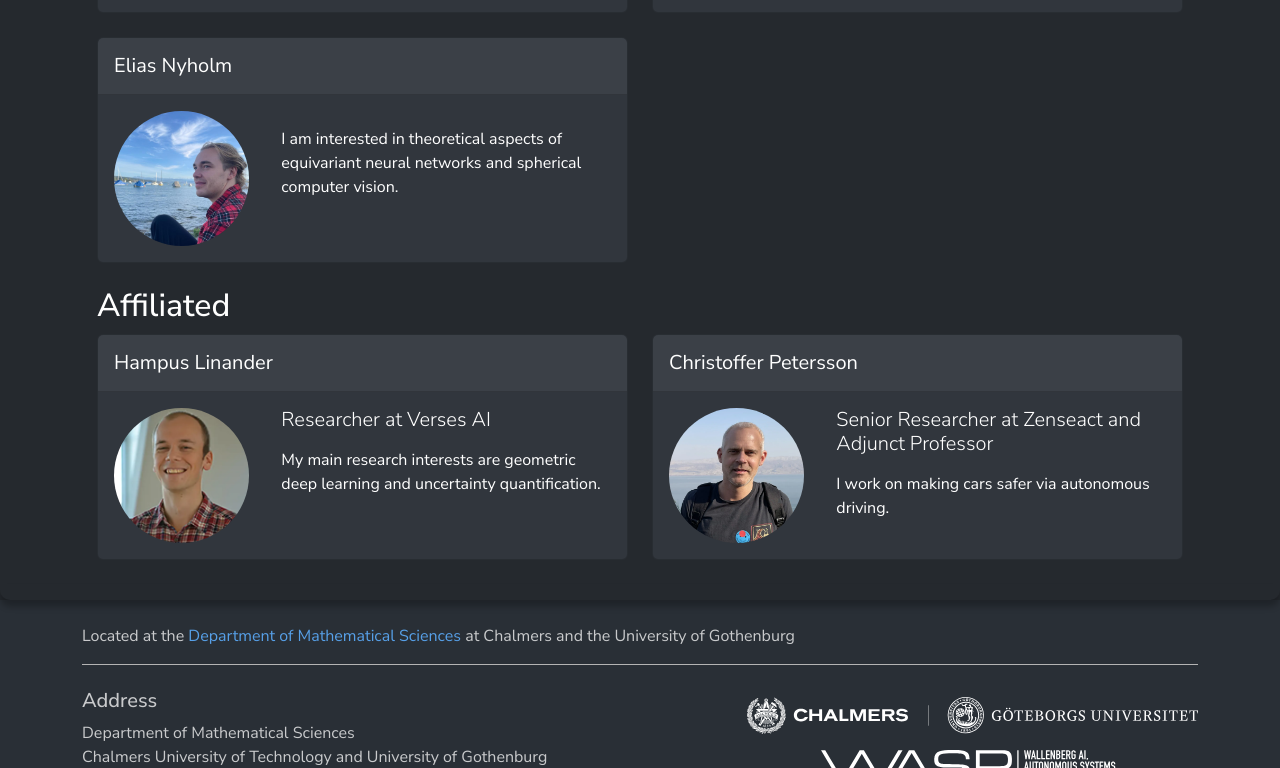
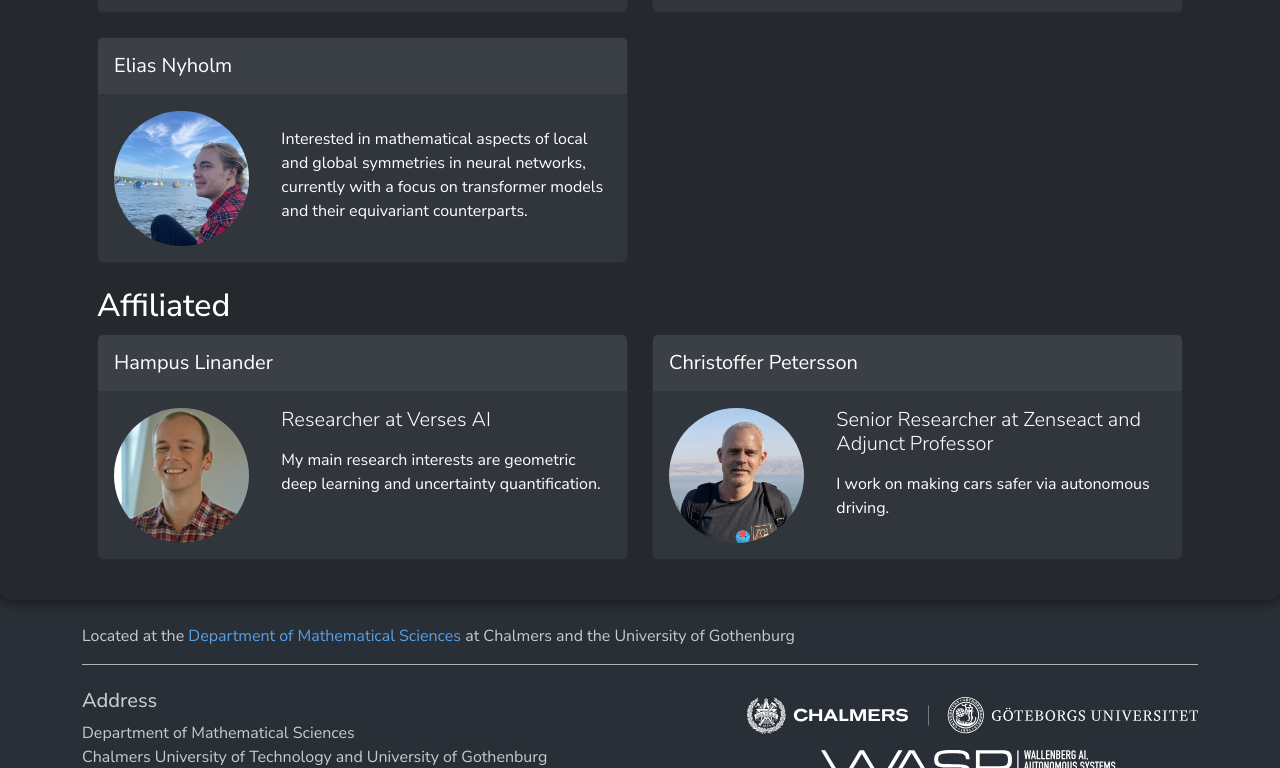
Before and after one commit to GAPinDNNs/gapindnns.github.io, a Jekyll site: the page built from _pages/group_members.html, in a window 1280 px wide and 900 px high, scrolled down 889 px, cut to the strip 132-900 px from the top of the window. Built offline with Jekyll 4.4.1, drawn with Linux system fonts in a browser that asks for light colours; nearby versions of some CDN libraries; some of the changed lines change nothing that is shown.

Commit message:
Add member info

```diff
--- a/collections/_members/Elias_Nyholm.md
+++ b/collections/_members/Elias_Nyholm.md
@@ -2,8 +2,27 @@
 first_name: Elias
 last_name: Nyholm
 short_description: I am interested in theoretical aspects of equivariant neural networks and spherical computer vision.
+short_description: Interested in mathematical aspects of local and global symmetries in neural networks, currently with a focus on transformer models and their equivariant counterparts.
 position: PhD student
+email: eliasny@chalmers.se
+office:
+    number: L3049
+    url: https://maps.chalmers.se/#person:chalmers:eliasny
 image: /assets/images/profile_pictures/Elias_Nyholm.jpg
 github: https://github.com/nyholme
 google_scholar:
 ---
+My interest is broadly in symmetries (local/global, invariances/equivariances) in machine learning models as well as in theoretical physics.
+Many of my current projects revolve around group- or gauge-equivariant neural networks, which are well-studied for example in the form of G-CNNs.
+The goal is to develop a general framework which covers other machine learning models including equivariant transformer models.
+The hope is that such a framework would shed light on the fundamental differences and similarities between different existing equivariant transformer models, as well as relate these to the previous generation of equivariant convolutional neural networks.
+
+The long-term goal is to further introduce sophisticated mathematical tools in the study of neural networks in large and equivariant neural networks in particular.
+I am particularly interested in tools from differential geometry, algebraic topology and representation theory, and I can often draw inspiration from my background in theoretical physics.
+
+Before starting as a PhD at Chalmers I was a research intern at ETH Zürich, Switzerland, where I worked in the group of Prof. Marina Marinkovic on gauge-equivariant normalizing flows for computational lattice quantum chromodynamics.
+I have also worked as a research intern in the group of Peter Samuelsson at Lund University, Sweden.
+The work in Lund was a continuation of my BSc thesis project on mathematical physics for quantum thermodynamics, which ultimately resulted in a [published article](https://journals.aps.org/prresearch/abstract/10.1103/PhysRevResearch.5.023155).
+
+My research is supported by the Wallenberg AI, Autonomous Systems and Software Program (WASP).
+I am the main organizer of the nation-wide WASP PhD cluster focused on geometric deep learning, which brings WASP PhD students together under a common interest in equivariant networks, graph neural networks, topological data analysis, learning on manifolds, among other topics.
```
